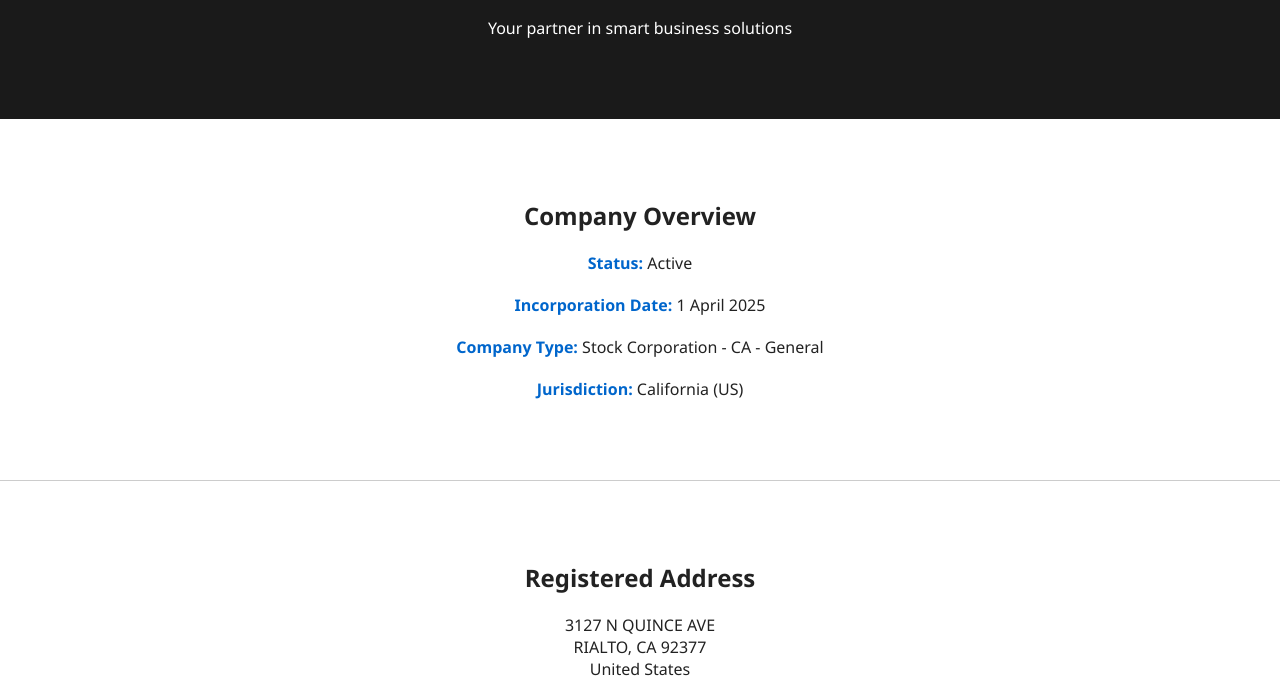
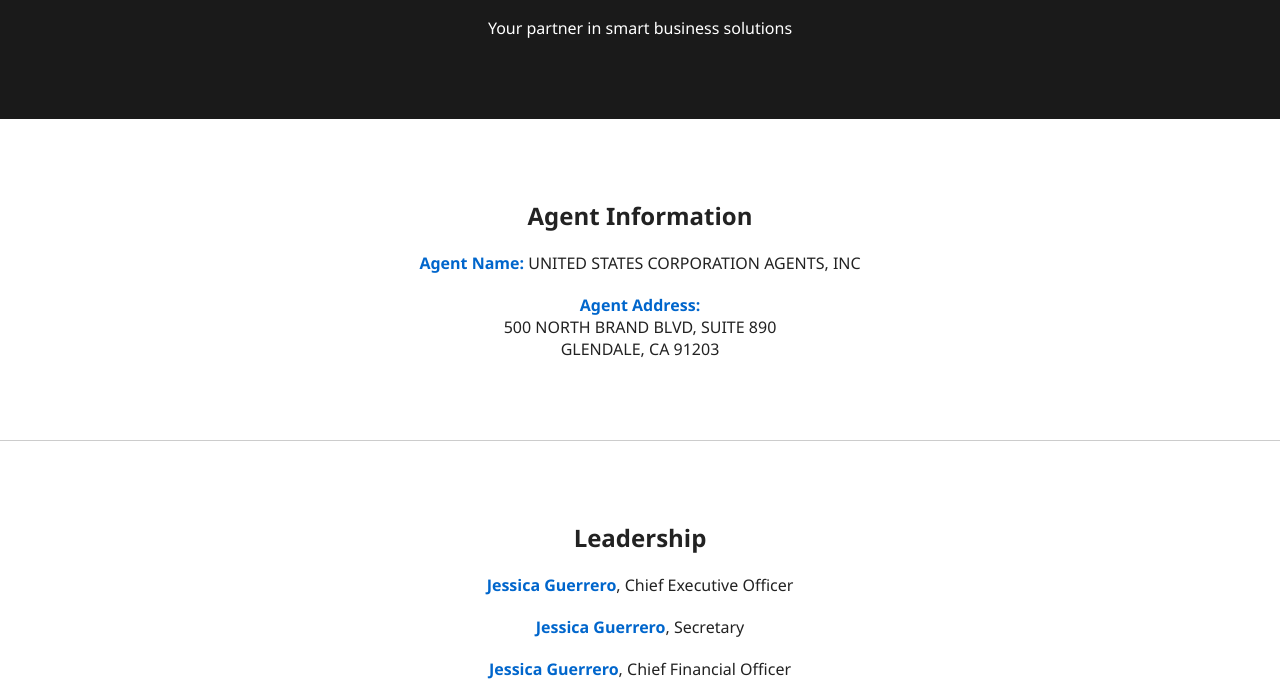
Before and after one commit to ryan3099/JGV-Consulting-Corp., a plain HTML site: page index.html in a window 1280 px wide. Shown: the part 127-808 px from the top of the page. Drawn offline with Linux system fonts and the light colour scheme.

Commit message:
index.html

```diff
--- a/index.html
+++ b/index.html
@@ -23,21 +23,6 @@
   <h1>JGV Consulting Corp.</h1>
   <p>Your partner in smart business solutions</p>
 </header>
-
-<section>
-  <h2>Company Overview</h2>
-  <p><span class="highlight">Status:</span> Active</p>
-  <p><span class="highlight">Incorporation Date:</span> 1 April 2025</p>
-  <p><span class="highlight">Company Type:</span> Stock Corporation - CA - General</p>
-  <p><span class="highlight">Jurisdiction:</span> California (US)</p>
-</section>
-
-<section>
-  <h2>Registered Address</h2>
-  <p>3127 N QUINCE AVE<br />
-     RIALTO, CA 92377<br />
-     United States</p>
-</section>
 
 <section>
   <h2>Agent Information</h2>
```
